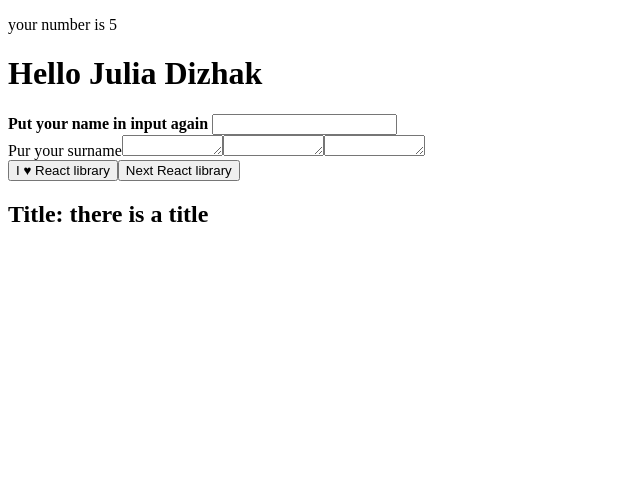
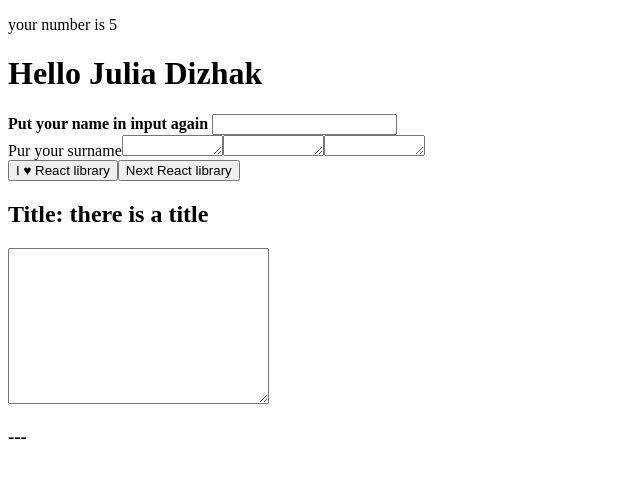
Before and after one commit to julia-dizhak/movie-app, a React (Create React App) app in the folder my-app/: page / in a window 1280 px wide. Shown: the top 478 px of the page, without its empty margins (0-640 px from the left). Built offline with nearby package versions, Linux system fonts and the light colour scheme.

Commit message:
Lesson 9: event system

```diff
--- a/my-app/src/App.js
+++ b/my-app/src/App.js
@@ -9,8 +9,10 @@ class App extends React.Component {
         this.state = {
             name: "Julia",
             surname: "Dizhak",
-            number: 0
+            number: 0,
+            currentEvent: '---'
         };
+        this.update = this.update.bind(this)
     }
 
     setNewName(event) {
@@ -22,7 +24,8 @@ class App extends React.Component {
     // custom method
     update(event) {
         this.setState({
-            surname: event.target.value
+            surname: event.target.value,
+            currentEvent: event.type
         })
     }
 
@@ -48,6 +51,24 @@ class App extends React.Component {
                 <div>
                     <Title title="there is a title"/>
                 </div>
+                <div>
+                    <textarea
+                        onKeyPress={this.update}
+                        onCopy={this.update}
+                        onPaste={this.update}
+                        onCut={this.update}
+                        onFocus={this.update}
+                        onBlur={this.update}
+                        onDoubleClick={this.update}
+                        onMouseOver={this.update}
+                        onMouseDown={this.update}
+                        onTouchStart={this.update}
+                        onTouchMove={this.update}
+                        onTouchEnd={this.update}
+                        cols="30"
+                        rows="10"/>
+                    <h3>{this.state.currentEvent}</h3>
+                </div>
             </div>
 
         )
@@ -71,7 +92,7 @@ App.defaultProps = {
 
 // stateless function Component
 const Widget = (props) =>
-    <textarea name="surname" id="" cols="10" rows="1" onChange={props.update}></textarea>
+    <textarea cols="10" rows="1" onChange={props.update}></textarea>
 
 
 class Button extends React.Component {
```
Also changed, not shown: 1 other file (tests, documents, lock files or other folders).
